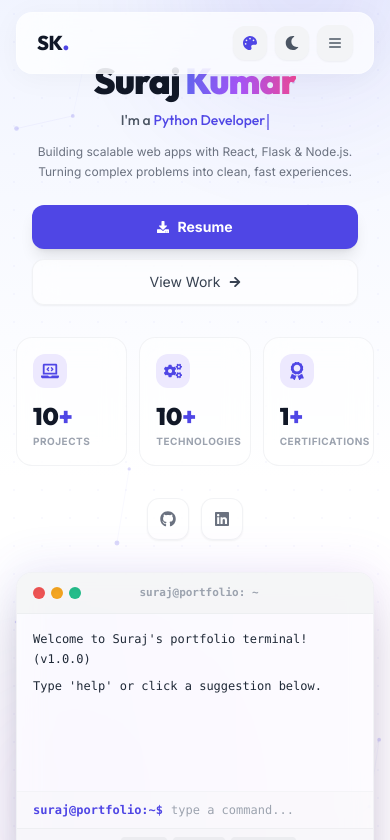
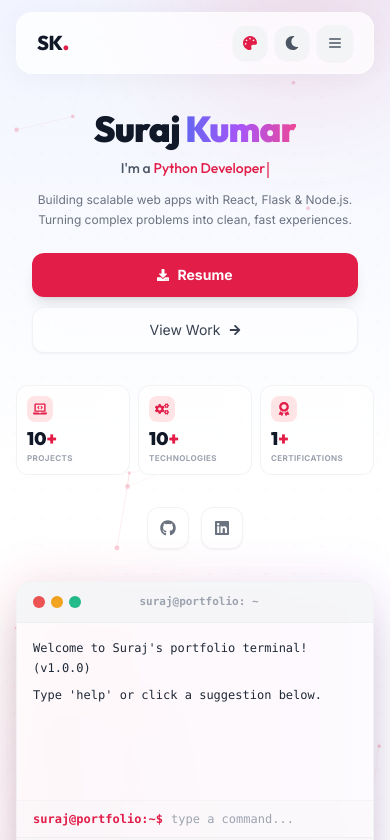
Before and after one commit to surajskrv/Portfolio, a React (Vite) app: page / in a window 390 px wide. Shown: the top 840 px of the page. Built offline with nearby package versions, Linux system fonts and the light colour scheme.

Commit message:
updating app

```diff
--- a/api/send-email.js
+++ b/api/send-email.js
@@ -1,6 +1,6 @@
-const nodemailer = require('nodemailer');
+import nodemailer from 'nodemailer';
 
-module.exports = async (req, res) => {
+export default async function handler(req, res) {
   // CORS setup
   res.setHeader('Access-Control-Allow-Credentials', true);
   res.setHeader('Access-Control-Allow-Origin', '*');
@@ -65,4 +65,4 @@ module.exports = async (req, res) => {
     console.error('Error sending email:', error);
     return res.status(500).json({ error: 'Email sending failed', details: error.message });
   }
-};
+}
--- a/src/App.jsx
+++ b/src/App.jsx
@@ -13,20 +13,31 @@ const Footer = lazy(() => import('./components/Footer'));
 const NotFound = lazy(() => import('./components/NotFound'));
 
 const Loader = memo(() => (
-  <div className="w-full py-24 flex items-center justify-center">
-    <div className="w-6 h-6 border-2 border-indigo-200 dark:border-indigo-800 border-t-indigo-500 rounded-full animate-spin" />
+  <div className="w-full py-32 flex flex-col items-center justify-center gap-4">
+    <div className="relative w-10 h-10 flex items-center justify-center">
+      <div className="absolute inset-0 border-2 border-accent/25 dark:border-accent/10 rounded-full" />
+      <div className="absolute inset-0 border-2 border-t-accent rounded-full animate-spin" />
+    </div>
+    <span className="text-[10px] sm:text-[11px] font-bold uppercase tracking-widest text-gray-400 dark:text-gray-500 animate-pulse">Loading Section...</span>
   </div>
 ));
 Loader.displayName = 'Loader';
 
 function App() {
-  const [darkMode, setDarkMode] = useState(() =>
-    window.matchMedia('(prefers-color-scheme: dark)').matches
-  );
-  const toggleDarkMode = useCallback(() => setDarkMode(dm => !dm), []);
+  const [darkMode, setDarkMode] = useState(() => {
+    const saved = localStorage.getItem('dark-mode');
+    return saved === 'true'; // Default to false (light mode)
+  });
+  const toggleDarkMode = useCallback(() => {
+    setDarkMode(dm => {
+      const next = !dm;
+      localStorage.setItem('dark-mode', String(next));
+      return next;
+    });
+  }, []);
 
   const [accentTheme, setAccentTheme] = useState(() =>
-    localStorage.getItem('accent-theme') || 'theme-indigo'
+    localStorage.getItem('accent-theme') || 'theme-rose'
   );
 
   const changeAccentTheme = useCallback((theme) => {
@@ -76,9 +87,7 @@ function App() {
 
   if (isNotFound) {
     return (
-      <div className={`min-h-screen w-full font-sans m-0 p-0 overflow-x-hidden
-        bg-white text-gray-800 dark:bg-gray-950 dark:text-gray-100
-        selection:bg-indigo-100 selection:text-indigo-700 dark:selection:bg-indigo-900/50 dark:selection:text-indigo-300`}>
+      <div className="min-h-screen w-full font-sans m-0 p-0 overflow-x-hidden bg-white text-gray-800 dark:bg-gray-950 dark:text-gray-100">
         <Helmet>
           <html lang="en" />
           <title>Page Not Found — Suraj Kumar</title>
@@ -93,9 +102,7 @@ function App() {
   }
 
   return (
-    <div className={`min-h-screen w-full font-sans m-0 p-0 overflow-x-hidden
-      bg-white text-gray-800 dark:bg-gray-950 dark:text-gray-100
-      selection:bg-indigo-100 selection:text-indigo-700 dark:selection:bg-indigo-900/50 dark:selection:text-indigo-300`}>
+    <div className="min-h-screen w-full font-sans m-0 p-0 overflow-x-hidden bg-white text-gray-800 dark:bg-gray-950 dark:text-gray-100">
       <Helmet>
         <html lang="en" />
         <title>Suraj Kumar — Full Stack Developer</title>
--- a/src/components/Contact.jsx
+++ b/src/components/Contact.jsx
@@ -164,7 +164,7 @@ const Contact = memo(function Contact() {
       <div className="grid grid-cols-1 lg:grid-cols-12 gap-8 lg:gap-12">
         {/* Left Column: Contact Cards Grid */}
         <div className="lg:col-span-5 flex flex-col justify-between space-y-6">
-          <div className="contact-cards-grid grid grid-cols-1 sm:grid-cols-2 gap-4">
+          <div className="contact-cards-grid grid grid-cols-2 gap-3 sm:gap-4">
             {CONTACTS.map((c) => {
               const Tag = c.href ? 'a' : 'div';
               const linkProps = c.href ? {
@@ -176,13 +176,13 @@ const Contact = memo(function Contact() {
               return (
                 <Tag key={c.label}
                   {...linkProps}
-                  className="contact-card group p-4 sm:p-5 rounded-2xl bg-white dark:bg-gray-900/50 border border-gray-200 dark:border-gray-800 shadow-sm hover:shadow-lg hover:border-accent-light dark:hover:border-accent-light-dark transition-all duration-300 hover:-translate-y-1 block text-left"
+                  className="contact-card group p-3.5 sm:p-5 rounded-2xl bg-white dark:bg-gray-900/50 border border-gray-200 dark:border-gray-800 shadow-sm hover:shadow-lg hover:border-accent-light dark:hover:border-accent-light-dark transition-all duration-300 hover:-translate-y-1 block text-left"
                 >
                   <div className={`w-10 h-10 ${c.accent} rounded-xl flex items-center justify-center text-white text-sm mb-3 shadow-md group-hover:scale-110 transition-transform duration-300`}>
                     {c.icon}
                   </div>
                   <p className="text-[11px] font-semibold uppercase tracking-widest text-gray-400 dark:text-gray-500 mb-1">{c.label}</p>
-                  <p className="text-sm font-medium text-gray-700 dark:text-gray-200 truncate">{c.value}</p>
+                  <p className="text-xs sm:text-sm font-medium text-gray-700 dark:text-gray-200 truncate">{c.value}</p>
                 </Tag>
               );
             })}
--- a/src/components/CustomCursor.jsx
+++ b/src/components/CustomCursor.jsx
@@ -21,9 +21,7 @@ export default function CustomCursor() {
       mouseX = e.clientX;
       mouseY = e.clientY;
 
-      if (!visible) {
-        setVisible(true);
-      }
+      setVisible(true);
 
       // Update inner dot immediately for zero latency
       if (innerRef.current) {
@@ -108,19 +106,17 @@ export default function CustomCursor() {
       document.removeEventListener('mouseenter', onMouseEnterWindow);
       cancelAnimationFrame(animationId);
     };
-  }, [visible]);
-
-  if (!visible) return null;
+  }, []);
 
   return (
     <>
       <div
         ref={outerRef}
-        className={`custom-cursor ${hovered ? 'cursor-hovered' : ''}`}
+        className={`custom-cursor ${hovered ? 'cursor-hovered' : ''} ${!visible ? 'cursor-hidden' : ''}`}
       />
       <div
         ref={innerRef}
-        className={`custom-cursor-dot ${hovered ? 'cursor-hovered-dot' : ''}`}
+        className={`custom-cursor-dot ${hovered ? 'cursor-hovered-dot' : ''} ${!visible ? 'cursor-hidden' : ''}`}
       />
     </>
   );
--- a/src/components/Hero.jsx
+++ b/src/components/Hero.jsx
@@ -83,18 +83,18 @@ function AnimatedCounter({ value, label, icon }) {
   return (
     <div
       ref={ref}
-      className="relative group p-4 sm:p-5 rounded-2xl bg-white/60 dark:bg-white/[0.03] border border-gray-200/50 dark:border-white/5 backdrop-blur-md hover:border-accent/30 dark:hover:border-accent/20 hover:shadow-lg hover:shadow-accent/5 hover:-translate-y-1 transition-all duration-300 flex flex-col justify-between h-full text-left"
+      className="relative group p-2.5 sm:p-5 rounded-xl sm:rounded-2xl bg-white/60 dark:bg-white/[0.03] border border-gray-200/50 dark:border-white/5 backdrop-blur-md hover:border-accent/30 dark:hover:border-accent/20 hover:shadow-lg hover:shadow-accent/5 hover:-translate-y-1 transition-all duration-300 flex flex-col justify-between h-full text-left"
     >
-      <div className="flex justify-between items-start mb-2 sm:mb-4">
-        <span className="text-lg sm:text-xl text-accent bg-accent-light dark:bg-accent-light-dark p-2 rounded-xl group-hover:scale-110 transition-transform duration-300 animate-in fade-in duration-300">
+      <div className="flex justify-between items-start mb-1 sm:mb-4">
+        <span className="text-sm sm:text-xl text-accent bg-accent-light dark:bg-accent-light-dark p-1.5 sm:p-2 rounded-lg sm:rounded-xl group-hover:scale-110 transition-transform duration-300 animate-in fade-in duration-300">
           {icon}
         </span>
       </div>
-      <div className="min-w-0 mt-2">
-        <div className="text-2xl sm:text-3xl font-display font-black text-gray-900 dark:text-white leading-none">
+      <div className="min-w-0 mt-1 sm:mt-2">
+        <div className="text-lg sm:text-3xl font-display font-black text-gray-900 dark:text-white leading-none">
           {count}<span className="text-accent">+</span>
         </div>
-        <div className="text-[10px] sm:text-xs text-gray-400 dark:text-gray-500 font-bold uppercase tracking-wider mt-1.5">
+        <div className="text-[8px] xs:text-[9px] sm:text-xs text-gray-400 dark:text-gray-500 font-bold uppercase tracking-wider mt-1 sm:mt-1.5 truncate">
           {label}
         </div>
       </div>
@@ -108,11 +108,11 @@ function Hero({ accentTheme, cursorEnabled, setCursorEnabled }) {
   const canvasRef = useRef(null);
   const xToRef = useRef(null);
   const yToRef = useRef(null);
-  const activeColorRef = useRef('#4f46e5');
+  const activeColorRef = useRef('#e11d48');
 
   // Track active accent theme hex color changes inside a ref
   useEffect(() => {
-    activeColorRef.current = themeColors[accentTheme] || '#4f46e5';
+    activeColorRef.current = themeColors[accentTheme] || '#e11d48';
   }, [accentTheme]);
 
   // Canvas particle backdrop logic
@@ -303,7 +303,7 @@ function Hero({ accentTheme, cursorEnabled, setCursorEnabled }) {
         style={{ backgroundImage: 'radial-gradient(circle, var(--accent-color) 0.8px, transparent 0.8px)', backgroundSize: '28px 28px' }} />
 
       {/* Two-Column Responsive Grid Content */}
-      <div className="relative z-10 w-full max-w-5xl mx-auto px-4 sm:px-6 grid grid-cols-1 lg:grid-cols-12 gap-8 lg:gap-12 items-center">
+      <div className="relative z-10 w-full max-w-5xl mx-auto px-4 sm:px-6 grid grid-cols-1 lg:grid-cols-12 gap-8 lg:gap-12 items-center pt-12 sm:pt-16 lg:pt-0">
 
         {/* Left Column: Bio Details */}
         <div className="lg:col-span-7 flex flex-col justify-center">
@@ -351,7 +351,7 @@ function Hero({ accentTheme, cursorEnabled, setCursorEnabled }) {
           </div>
 
           {/* Stats Grid */}
-          <div className="hero-stats grid grid-cols-3 gap-3 sm:gap-4 mb-8 w-full max-w-md lg:max-w-none">
+          <div className="hero-stats grid grid-cols-3 gap-2 sm:gap-4 mb-8 w-full max-w-md lg:max-w-none">
             <AnimatedCounter value={10} label="Projects" icon={<FaLaptopCode />} />
             <AnimatedCounter value={10} label="Technologies" icon={<FaCogs />} />
             <AnimatedCounter value={1} label="Certifications" icon={<FaAward />} />
--- a/src/index.css
+++ b/src/index.css
@@ -4,14 +4,30 @@
 
 @layer base {
   :root {
+    --accent-color: #e11d48;
+    --accent-hover: #be123c;
+    --accent-light: #ffe4e6;
+    --accent-light-dark: rgba(225, 29, 72, 0.05);
+    --accent-glow: rgba(225, 29, 72, 0.15);
+  }
+
+  .dark {
+    --accent-color: #f43f5e;
+    --accent-hover: #e11d48;
+    --accent-light: rgba(244, 63, 94, 0.1);
+    --accent-light-dark: rgba(244, 63, 94, 0.05);
+    --accent-glow: rgba(244, 63, 94, 0.2);
+  }
+
+  /* Indigo Theme Override */
+  .theme-indigo {
     --accent-color: #4f46e5;
     --accent-hover: #4338ca;
     --accent-light: #ede9fe;
     --accent-light-dark: rgba(99, 102, 241, 0.05);
     --accent-glow: rgba(79, 70, 229, 0.15);
   }
-
-  .dark {
+  .dark.theme-indigo, .dark .theme-indigo {
     --accent-color: #818cf8;
     --accent-hover: #6366f1;
     --accent-light: rgba(129, 140, 248, 0.1);
@@ -151,10 +167,14 @@
     @apply bg-gray-950;
   }
   .section-alt {
-    @apply bg-gradient-to-b from-indigo-50/50 via-white to-white;
+    background-image: linear-gradient(to bottom, var(--accent-light) 0%, #ffffff 100%);
   }
   .dark .section-alt {
-    @apply bg-gradient-to-b from-indigo-950/20 via-gray-950 to-gray-950;
+    background-image: linear-gradient(to bottom, var(--accent-light-dark) 0%, #030712 100%);
+  }
+  ::selection {
+    background-color: var(--accent-light);
+    color: var(--accent-color);
   }
 
   /* Shimmer loading */
@@ -223,6 +243,9 @@
     transform: translate(-50%, -50%) scale(1.5);
     background-color: var(--accent-hover);
   }
+  .cursor-hidden {
+    opacity: 0 !important;
+  }
 }
 
 /* Keyframes */
```
Also changed, not shown: src/components/Footer.jsx (+4 -4 lines).
